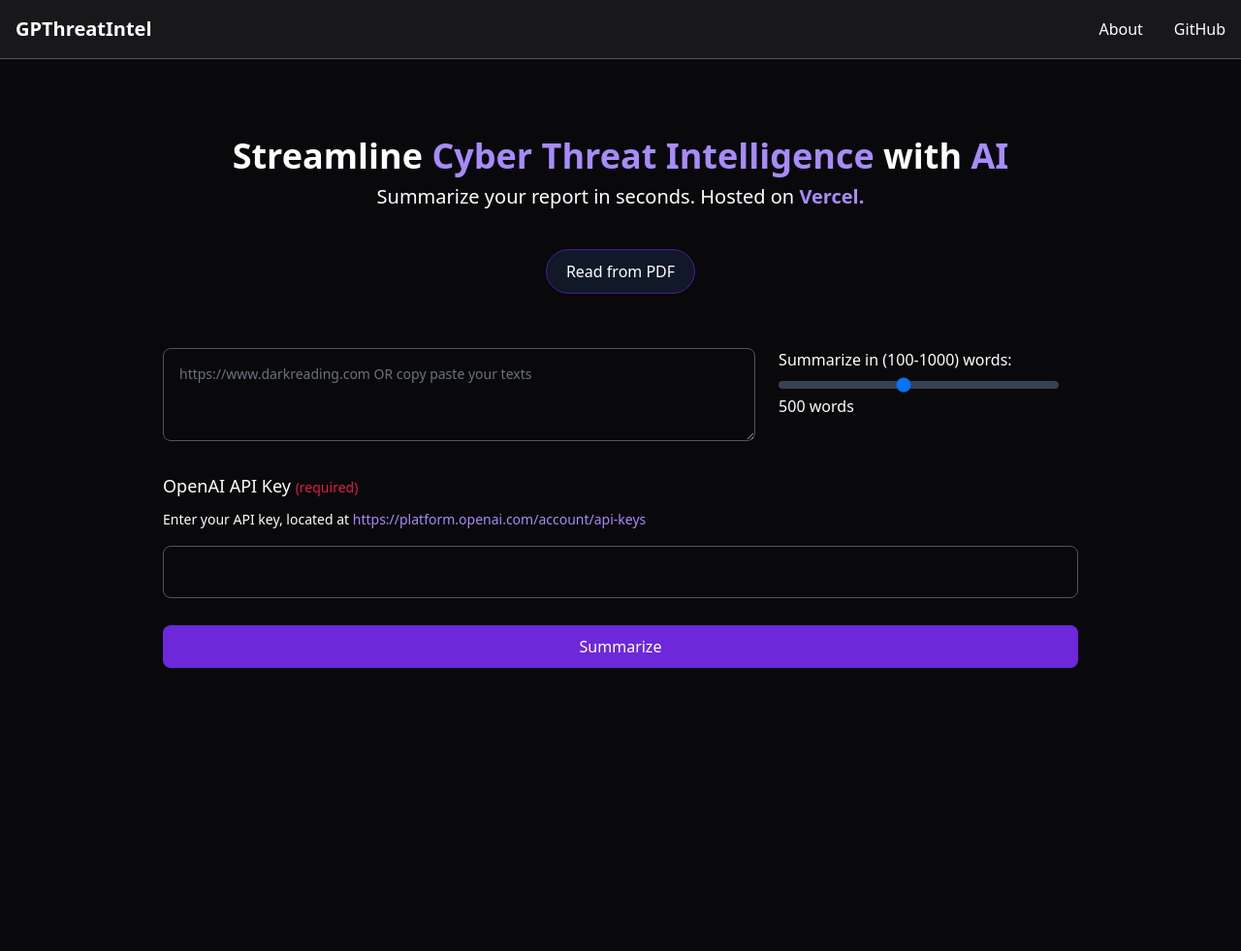
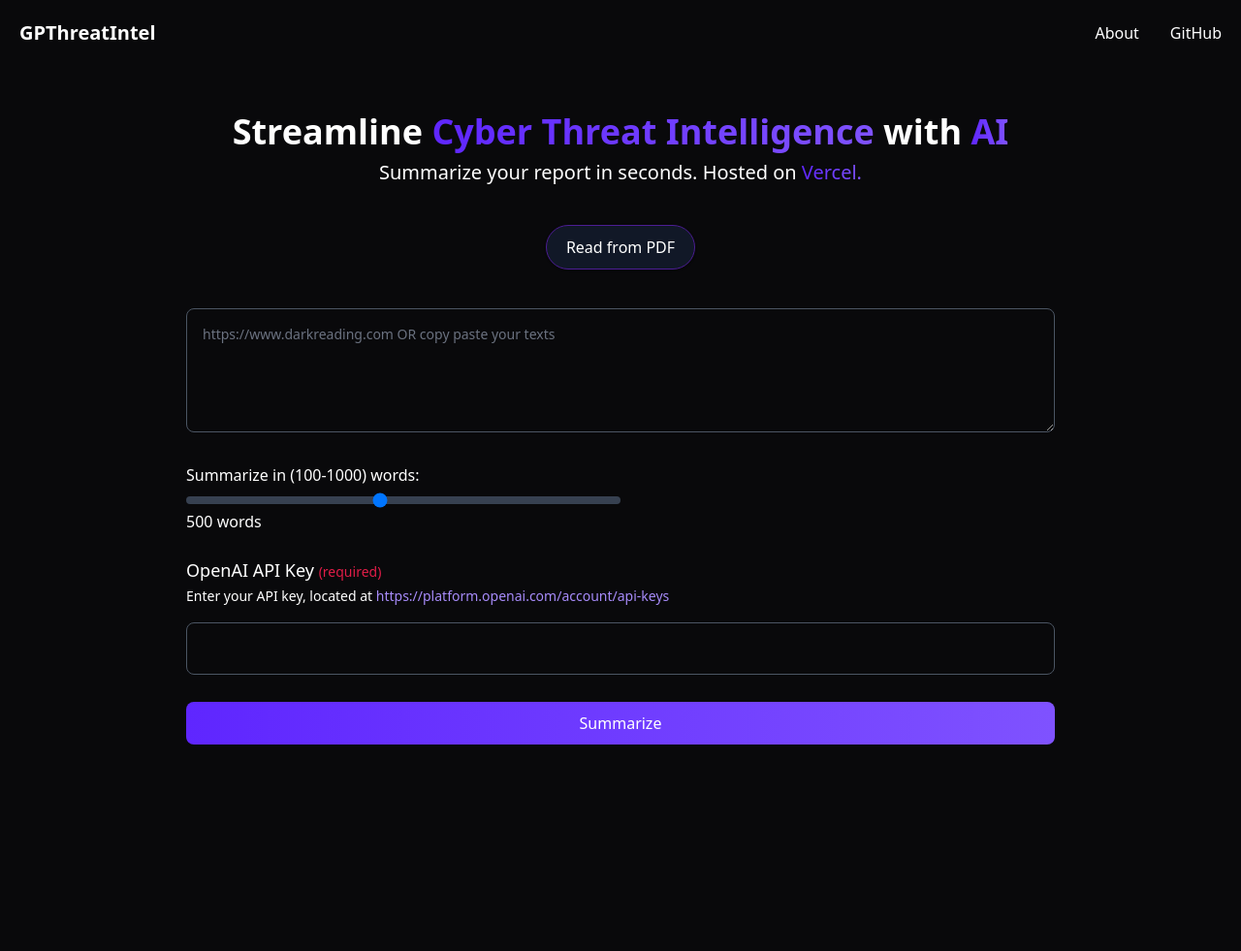
Before and after one commit to nitroz3us/GPThreatIntel-Summarizer, a FastAPI app: page / in a window 1280 px wide. Shown: the whole page at 97% size. After the commit the page ends 768 px from the top, so only its background shows below. Run offline with FastAPI, Linux system fonts and the light colour scheme; some libraries are stand-ins or nearby versions.

Commit message:
Update index.html

```diff
--- a/src/templates/index.html
+++ b/src/templates/index.html
@@ -12,7 +12,6 @@
   <head>
     <title>GPThreat Intel Summarizer</title>
     <script src="https://cdn.tailwindcss.com"></script>
-    <script type="text/javascript" src="/static/TypeWriter.js"></script>
     <script type="text/javascript" src="/static/main.js"></script>
     <script type="text/javascript" src="/static/SimpleToast.js"></script>
     <script
@@ -27,9 +26,9 @@
   <body>
     <!-- Navigation Header -->
     <div class="top_nav">
-      <nav class="border-gray-200 bg-zinc-900 border-gray-600 border-b">
+      <nav class=" bg-zinc-950 border-gray-600">
         <div
-          class="max-w-screen-xl flex flex-wrap items-center justify-between mx-auto p-4"
+          class="top-0 left-0 flex flex-row justify-between bg-darkest w-screen p-5"
         >
           <a href="/" class="flex">
             <span
@@ -64,30 +63,30 @@
       </nav>
     </div>
 
-    <div class="main-body fade-in-down h-screen mt-20 m-10">
+    <div class="main-body fade-in-down mx-4 mt-12 sm:mx-8 md:mx-32 lg:mx-48">
       <div class="flex flex-col justify-center items-center">
         <h1 class="w-full font-bold text-white text-xl md:text-4xl text-center">
           Streamline
           <a
             href=""
             target="_blank"
-            class="text-violet-400"
+            class="bg-gradient-to-r from-[#5F26FF] to-[#7F52FF] bg-clip-text text-transparent"
             >Cyber Threat Intelligence</a
           >
           with
           <a
             href=""
             target="_blank"
-            class="text-violet-400"
+            class="bg-gradient-to-r from-[#5F26FF] to-[#7F52FF] bg-clip-text text-transparent"
             >AI</a
           >
         </h1>
-        <span class="text-center font-sans text-sm md:text-xl text-white mt-2"
+        <span class="text-center text-sm md:text-xl text-white mt-2"
           >Summarize your report in seconds. Hosted on
           <a
             href="https://vercel.com/"
             target="_blank"
-            class="text-violet-400 font-bold"
+            class="bg-gradient-to-r from-[#5F26FF] to-[#7F52FF] bg-clip-text text-transparent"
             >Vercel.</a
           >
         </span>
@@ -95,7 +94,7 @@
       <div class="flex justify-center">
         <button
           type="button"
-          class="toggleBtn mt-10 mb-10 hover:scale-105 text-md border border-violet-900 rounded-3xl shadow hover:bg-gray-200 bg-gray-900 border-violet-700 hover:bg-gray-800 w-full sm:w-auto px-5 py-2.5 text-center"
+          class="toggleBtn mt-10 hover:scale-105 text-md border border-violet-900 rounded-3xl shadow hover:bg-gray-200 bg-gray-900 border-violet-700 hover:bg-gray-800 w-full sm:w-auto px-5 py-2.5 text-center"
           onclick="toggleUI()"
         >
           Read from PDF
@@ -103,37 +102,33 @@
       </div>
 
       <form action="/" method="post" enctype="multipart/form-data" id="myForm">
-        <div class="flex justify-center mt-4 mb-8 ml-32 mr-32">
+        <div class="flex flex-col justify-center mt-10">
           <textarea
             type="text"
             name="data"
             id="readFromTextArea"
-            class="border border-gray-600 text-sm rounded-lg block w-full h-24 p-4 bg-zinc-950 placeholder-gray-500 text-white mr-4"
+            class="border border-gray-600 text-sm rounded-lg block p7 w-full h-32 p-4 bg-zinc-950 placeholder-gray-500 text-white"
             placeholder="https://www.darkreading.com OR copy paste your texts"
             value="{{ data }}"
             required
             pattern="https?://.+"
           ></textarea>
           <!-- DragDropUI -->
-          <div
-            id="dragDropUI"
-            class="bg-gray-900 p7 rounded w-9/12 mx-auto mr-4"
-            style="display: none"
-          >
+          <div id="dragDropUI" class="bg-gray-900 p7 rounded w-full" style="display: none;">
             <div
               x-data="dataFileDnD()"
-              class="relative flex flex-col p-4 text-gray-400 border border-gray-700 rounded"
+              class="relative flex flex-col p-4 text-gray-400 border-2 border-violet-400 rounded-lg"
             >
               <div
                 x-ref="dnd"
-                class="relative flex flex-col text-gray-400 border border-gray-700 border-dashed rounded cursor-pointer"
+                class="relative flex flex-col text-gray-400 border border-gray-700 border-dashed rounded cursor-pointe p-7"
               >
                 <input
                   accept=".pdf"
                   type="file"
                   name="file_upload"
                   id="dragDropInput"
-                  class="absolute inset-0 z-50 w-full h-full p-0 m-0 outline-none opacity-0 cursor-pointer"
+                  class="absolute inset-0 z-50 w-full h-full p-0 m-5 outline-none opacity-0 cursor-pointer"
                   @change="addFiles($event)"
                   @dragover="$refs.dnd.classList.add('border-blue-400'); $refs.dnd.classList.add('ring-4'); $refs.dnd.classList.add('ring-inset');"
                   @dragleave="$refs.dnd.classList.remove('border-blue-400'); $refs.dnd.classList.remove('ring-4'); $refs.dnd.classList.remove('ring-inset');"
@@ -176,7 +171,7 @@
                     x-for="(_, index) in Array.from({ length: files.length })"
                   >
                     <div
-                      class="relative flex flex-col items-center overflow-hidden text-center bg-gray-100 border rounded cursor-move select-none"
+                      class="relative flex flex-col items-center overflow-hidden text-center bg-gray-600 border rounded cursor-move select-none"
                       style="padding-top: 100%"
                       @dragstart="dragstart($event)"
                       @dragend="fileDragging = null"
@@ -249,10 +244,10 @@
               </template>
             </div>
           </div>
-          <div class="mr-5 ml-2">
+          <div class="mt-8 p7 w-6/12">
             <label
               for="steps-range"
-              class="mb-2 text-md font-medium text-white"
+              class="text-md font-medium text-white"
               for="word_count"
               >Summarize in (100-1000) words:
             </label>
@@ -269,14 +264,14 @@
             <label
               id="word_count_value"
               for="steps-range"
-              class="mb-2 text-md font-medium text-white"
+              class="text-md font-medium text-white"
               >500</label
             >
             <label for="">words</label>
           </div>
         </div>
-        <div class="ml-32 mr-32 mb-7">
-          <div class="mb-2 text-lg">
+        <div class="p7 w-full mt-6">
+          <div class="text-lg">
             <label for="openAIKey">OpenAI API Key <span class="text-sm text-rose-600">(required)</span></label>
           </div>
           <label for="openAIKey" class="text-sm">Enter your API key, located at <a href="https://platform.openai.com/account/api-keys" target="_blank" class="text-violet-400">https://platform.openai.com/account/api-keys</a></label>
@@ -290,10 +285,10 @@
           required
         ></input>
         </div>
-        <div class="ml-32 mr-32 mb-12">
+        <div class="p7 w-full mt-7">
           <button
             type="submit"
-            class="submit text-white bg-violet-700 hover:bg-violet-800 focus:ring-1 focus:outline-none focus:ring-sky-300 font-sm rounded-lg text-md w-full px-5 py-2.5 text-center"
+            class="submit text-white bg-gradient-to-r from-[#5F26FF] to-[#7F52FF] focus:ring-1 focus:outline-none focus:ring-violet-300 font-sm rounded-lg text-md w-full px-5 py-2.5 text-center"
             id="submitBtn"
             >
             Summarize
@@ -312,7 +307,7 @@
       </form>
       <div id="result-card" style="display: none;">
         <a
-          class="mt-4 mb-6 ml-32 mr-32 p-6 border block border-sky-900 rounded-lg shadow hover:bg-gray-200 bg-gray-900 border-sky-700 hover:bg-gray-800"
+          class="mt-4 p-6 border block border-violet-300 rounded-lg shadow hover:bg-gray-200 bg-gray-900 border-sky-700 hover:bg-gray-800"
         >
           <div class="result-body markdown px-6" id="result-body" onclick="copyClipboard()" style="position: relative;">
           </div>
```
